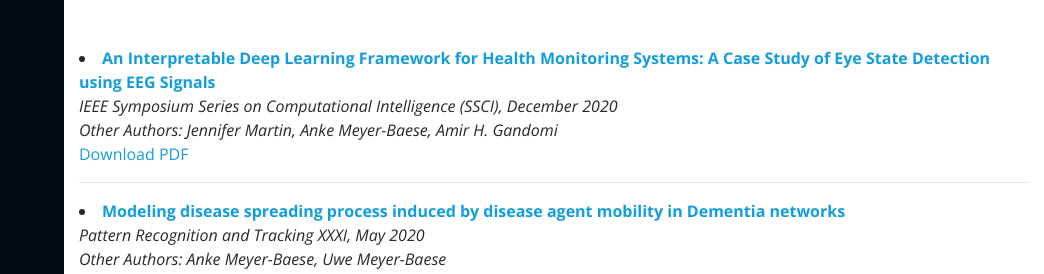
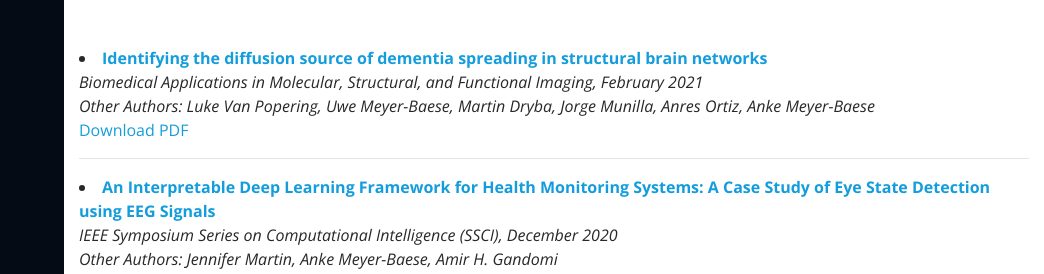
Before and after one commit to amirhessam88/amirhessam.com, a plain HTML site: page publications/conferences.html in a window 1280 px wide. Shown: the part 139-413 px from the top of the page, 236-1280 px from the left. Drawn offline with nearby package versions, Linux system fonts and the light colour scheme; files whose address does not match are found by name.

Commit message:
Update index + add spie_mi_2021 paper ...

```diff
--- a/publications/conferences.html
+++ b/publications/conferences.html
@@ -97,7 +97,20 @@
 
         <div class="portfolio-description">
 
-
+          <!-- conf 33 -->
+          <p>
+			<li>
+			<b><a href = "https://doi.org/10.1117/12.2582200">
+				Identifying the diffusion source of dementia spreading in structural brain networks </a></b>
+            <br>
+            <em>  Biomedical Applications in Molecular, Structural, and Functional Imaging, February 2021</em>
+            <br>
+            <em> Other Authors: Luke Van Popering, Uwe Meyer-Baese, Martin Dryba, Jorge Munilla, Anres Ortiz, Anke Meyer-Baese</em>
+            <br>
+            <a href= "../assets/pdf/projects/spie_mi_2021.pdf"> Download PDF</a>
+			</li>
+          </p>
+          <hr>
 
 
           <!-- conf 32 -->
```
Also changed, not shown: index.html (+3 -3 lines), 1 other file.
